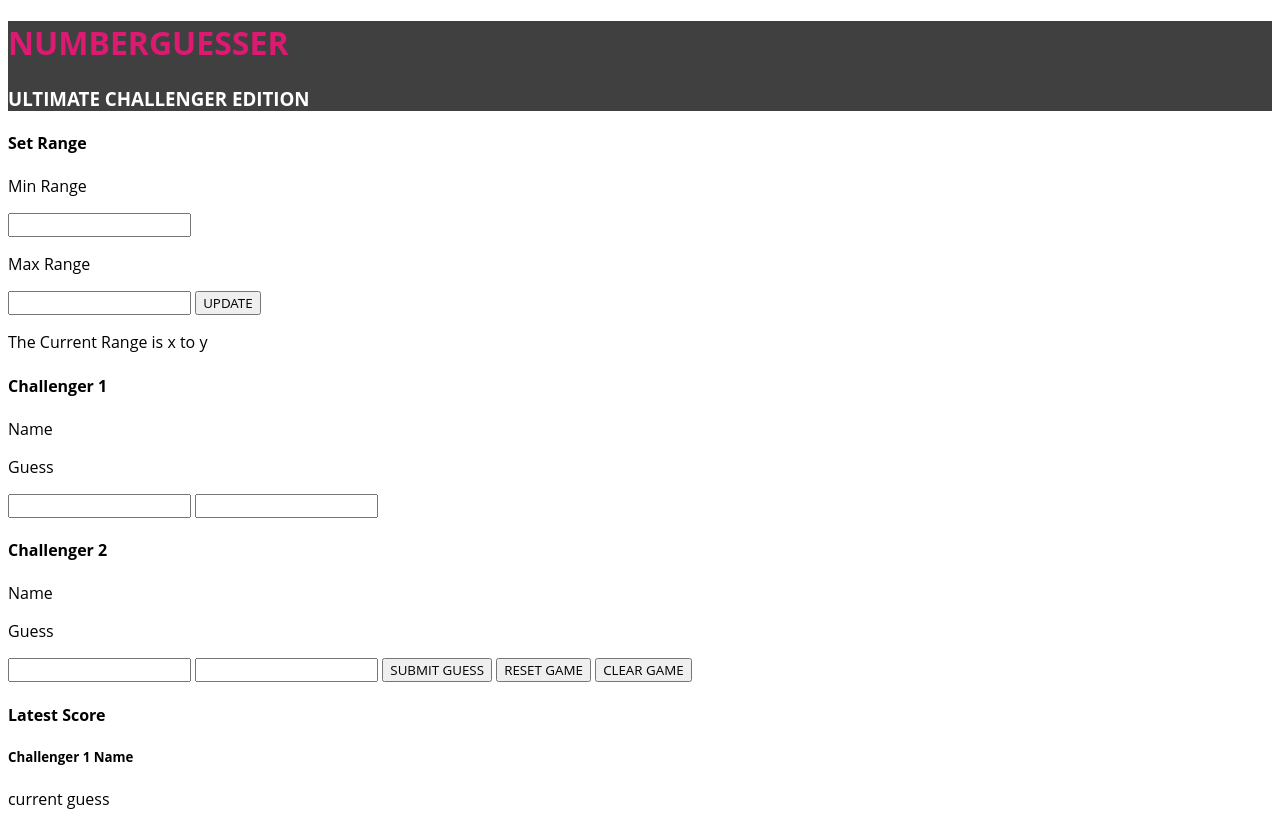
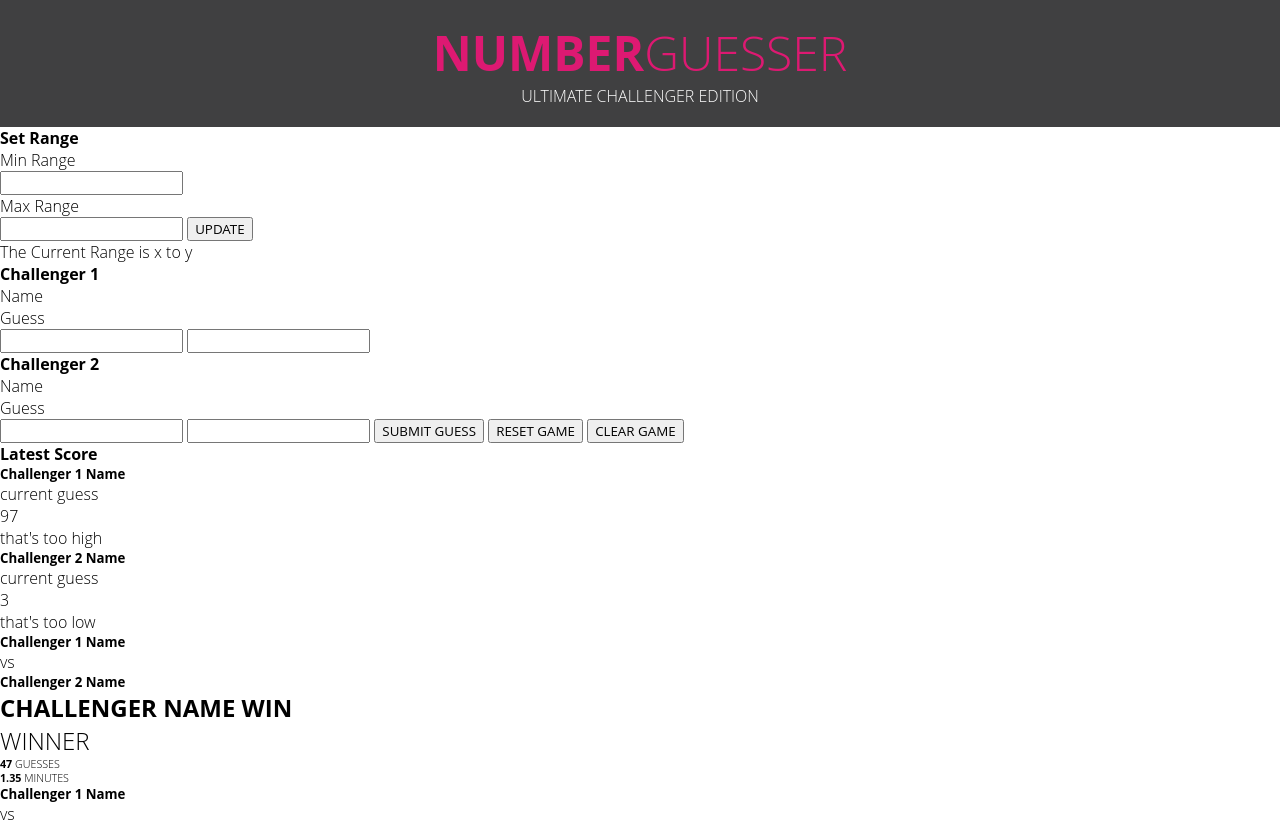
Before and after one commit to vrandall66/number-guesser, a plain HTML site: page index.html in a window 1280 px wide. Shown: the top 820 px of the page. Drawn offline with Linux system fonts and the light colour scheme.

Commit message:
Add CSS for part of the site, mainly just font-weight in different areas, also add screenshots and images folder

```diff
--- a/index.html
+++ b/index.html
@@ -12,7 +12,9 @@
   </head>
   <body>
     <header>
-      <h1>NUMBER<span class="header__span">GUESSER</span></h1>
+      <h1 class="header__h1">
+        NUMBER<span class="header__span">GUESSER</span>
+      </h1>
       <h3 class="header__h3">ULTIMATE CHALLENGER EDITION</h3>
     </header>
     <main>
--- a/styles.css
+++ b/styles.css
@@ -12,51 +12,80 @@ Light = 300*/
 
 * {
   font-family: 'Open Sans', sans-serif;
+	margin: 0;
 }
+
+/*Header - P*/
 
 header {
   background-color: #404041;
   color: #dd1972;
+  padding: 20px 0px;
+  text-align: center;
+}
+
+.header__h1 {
+  font-size: 48px;
+  font-weight: 700;
+}
+
+.header__span {
+  font-weight: 300;
 }
 
 .header__h3 {
   color: #ffffff;
+  font-size: 16px;
+  font-weight: 300;
 }
-
-
-/*Header - P*/
-
-
-
 
 /*Main - P*/
 
-
-
-
 /*Article - P*/
 
-
-
+.main__article {
+  font-weight: 300;
+}
 
 /*Section 1 - V*/
 
-
-
-
 /*Section 2 - V*/
-
-
-
 
 /*Section 3 - V*/
 
-
-
-
 /*Aside - P*/
 
-
-
+.aside {
+	background:
+  font-weight: 700;
+}
 
 /*Section - P*/
+
+.aside__div__h5 {
+	font-weight: 700;
+}
+
+#vs {
+	font-weight: 300;
+}
+
+.aside__div__h2 {
+	font-weight: 700;
+}
+
+.aside__div__h2--2 {
+	font-weight: 300;
+}
+
+#totalGuesses {
+	font-weight: 700;
+}
+
+.aside__div__h6 {
+	font-weight: 300;
+}
+
+#totalTime {
+	font-weight: 700;
+}
```
Also changed, not shown: screenshots/W2D1 - number-guesser.png (added).
